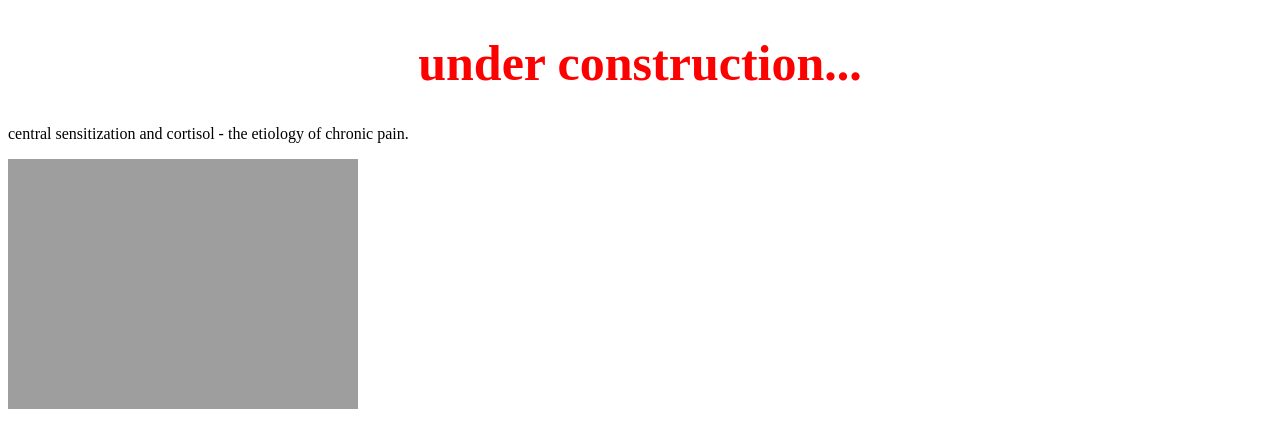
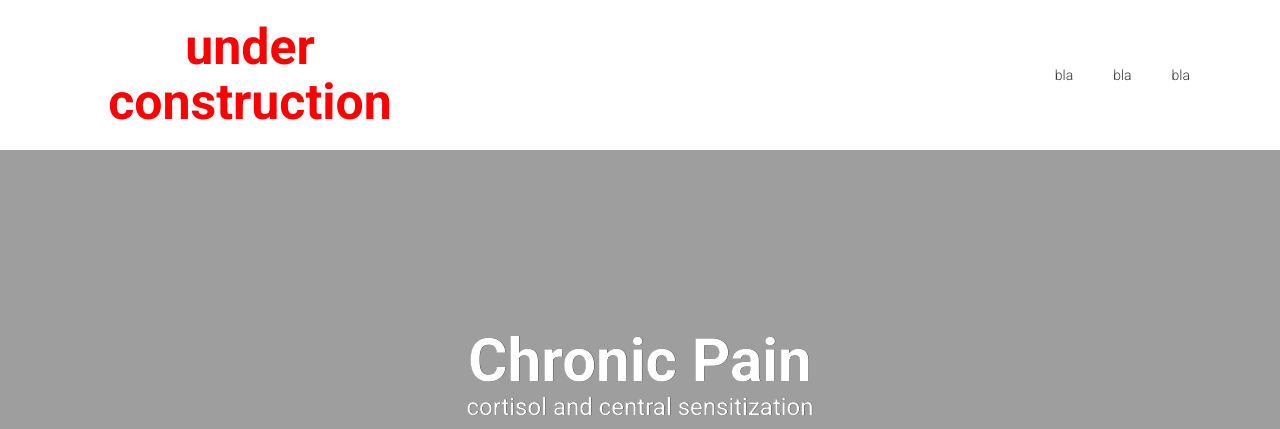
Before and after one commit to karahannibal/karahannibal.github.io, a Jekyll site: the page index.html, which Jekyll copies as it is, in a window 1280 px wide. Shown: the top 429 px of the page. Built offline with Jekyll 4.4.1, drawn with Linux system fonts in a browser that asks for light colours; some of the changed text lies outside the part shown.

Commit message:
Update index.html

```diff
--- a/index.html
+++ b/index.html
@@ -1,17 +1,71 @@
-
 <!DOCTYPE html>
 <html>
+
 <head>
-	<title>Kara Hannibal</title>
-	<meta charset="utf-8"/>
-	<link rel="stylesheet" type="text/css" href="main.css">
+<title>Kara Hannibal</title>
+<meta charset="utf-8"/>
+<link rel="stylesheet" type="text/css" href="main.css">
+<link rel="stylesheet" href="https://maxcdn.bootstrapcdn.com/bootstrap/3.3.6/css/bootstrap.min.css" integrity="sha384-1q8mTJOASx8j1Au+a5WDVnPi2lkFfwwEAa8hDDdjZlpLegxhjVME1fgjWPGmkzs7" crossorigin="anonymous">
+<link href="https://fonts.googleapis.com/css?family=Roboto:300,400,700" rel="stylesheet" type="text/css">
 </head>
+
+
 <body>
-	<h1>under construction...</h1>
-	<p>central sensitization and cortisol - the etiology of chronic pain.</p>
-	  <img src="https://karahannibal.github.io/Slide1.jpg" class="brains" />
-	<p>kara.e.hannibal@gmail.com</p>
-	<img src="karahannibal.github.io/deadgator.jpg" class="gator"/>
+
+<header class="container">
+    <div class="row">
+      <h1 class="col-sm-4">under construction</h1>
+      <nav class="col-sm-8 text-right">
+        <p>bla</p>
+		<p>bla</p>
+        <p>bla</p>
+      </nav>
+    </div>
+  </header>
+<section class="jumbotron">
+<div class="container">
+      <div class="row text-center">
+         <h2>Chronic Pain</h2>
+         <h3>cortisol and central sensitization</h3>
+         <a class="btn btn-primary" href="#" role="button">duh...</a>
+       </div>
+   </div>
+ </section>
+  <section class="container">
+    <div class="row">
+       <figure class="col-sm-6">
+           <p>kozmo</p>
+           <img src="karahannibal.github.io/IMG_0989.jpg">
+       </figure>
+       <figure class="col-sm-6">
+          <p>sez</p>
+          <img src="karahannibal.github.io/IMG_0711.jpg">
+      </figure>
+    </div>
+    <div class="row">
+       <figure class="col-sm-6">
+           <p>key</p>
+           <img src="karahannibal.github.io/IMG_0842.jpg">
+       </figure>
+       <figure class="col-sm-6">
+          <p>largo</p>
+          <img src="karahannibal.github.io/IMG_0022.jpg">
+      </figure>
+      </div>
+
+<footer class="container">
+    <div class="row">
+      <p class="col-sm-4">© 2016 Kara Hannibal</p>
+      <ul class="col-sm-8">
+        <li class="col-sm-1"><img src="https://s3.amazonaws.com/codecademy-content/projects/make-a-website/lesson-4/twitter.svg"> </li>
+        <li class="col-sm-1"> <img src="https://s3.amazonaws.com/codecademy-content/projects/make-a-website/lesson-4/facebook.svg"></li>
+        <li class="col-sm-1"> <img src="https://s3.amazonaws.com/codecademy-content/projects/make-a-website/lesson-4/medium.svg"></li>
+        <li class="col-sm-1"> <img src="https://s3.amazonaws.com/codecademy-content/projects/make-a-website/lesson-4/instagram.svg"></li>
+      </ul>
+    </div>
+   </footer>
+  </section>
+
 <style>
   h1 {
   font: sans-serif;
@@ -19,14 +73,129 @@
   text-align: center;
   font-size: 50px;
   }
-.gator {
-	height: 250px;
-	width: 350px;
-	}
-.brains {
-	height: 250px;
-	width: 350px;
-	}
+  body {
+  font-family: 'Roboto', sans-serif;
+  font-weight: 300;
+}
+
+header {
+  padding: 20px 0;
+}
+
+header .row,
+footer .row {
+  display: flex;
+  align-items: center;
+}
+
+header h1 {
+  font-weight: 700;
+  margin: 0;
+}
+
+header nav {
+  display: flex;
+  justify-content: flex-end;
+}
+
+header p {
+  padding: 0 20px;
+  margin: 0;
+}
+
+.jumbotron {
+  display: flex;
+  align-items: center;
+  background-image: url(‘https://karahannibal.github.io/Slide1.jpg’);
+  background-size: cover;
+  color: #ffffff;
+  height: 500px;
+  text-shadow: 0.25px 0.25px 0.25px #000000;
+}
+
+/*.container {
+  color: rgb(3, 150, 100);
+  color: rgba(3, 101, 100, 0.75);
+  background-color:Aqua;
+  font-family: 'Covered By Your Grace', sans-serif;
+  font-size: 100px;
+  line-height: 76px;
+  margin: 0;
+  position: relative;
+  text-align: center;
+  top: 20%;
+}*/
+
+/* img.x {
+width:350px;
+height:200px;
+display: block;
+margin: 0px auto;
+float: left;
+}*/
+
+
+.jumbotron h2 {
+  font-size: 60px;
+  font-weight: 700;
+  margin: 0;
+  color: #fff;
+}
+
+.jumbotron h3 {
+  margin: 0 0 20px;
+  color: #fff;
+}
+
+
+
+section .row img {
+  margin: 0 0 30px;
+  width: 100%;
+}
+
+.col-md-6 {
+  margin: 0 0 30px;
+}
+
+.btn.btn-primary {
+  border-radius: 2px;
+  border: 0px;
+  color: #fbd1d5;
+  text-shadow: none;
+  background-color: #ffffff;
+}
+
+.btn.btn-primary:hover {
+  color: #ffffff;
+  background-color: #fbd1d5;
+}
+
+.btn-secondary {
+  background-color: #E8DFE0;
+  color: #ffffff;
+  margin: 0 0 30px;
+}
+
+footer {
+  font-size: 12px;
+  padding: 20px 0;
+}
+
+footer .col-sm-8 {
+  display: flex;
+  justify-content: flex-end;
+}
+
+footer ul {
+  list-style: none;
+}
+
+footer li img {
+  width: 32px;
+  height: 32px;
+}
+
 </style>
 </body>
 </html>
```
